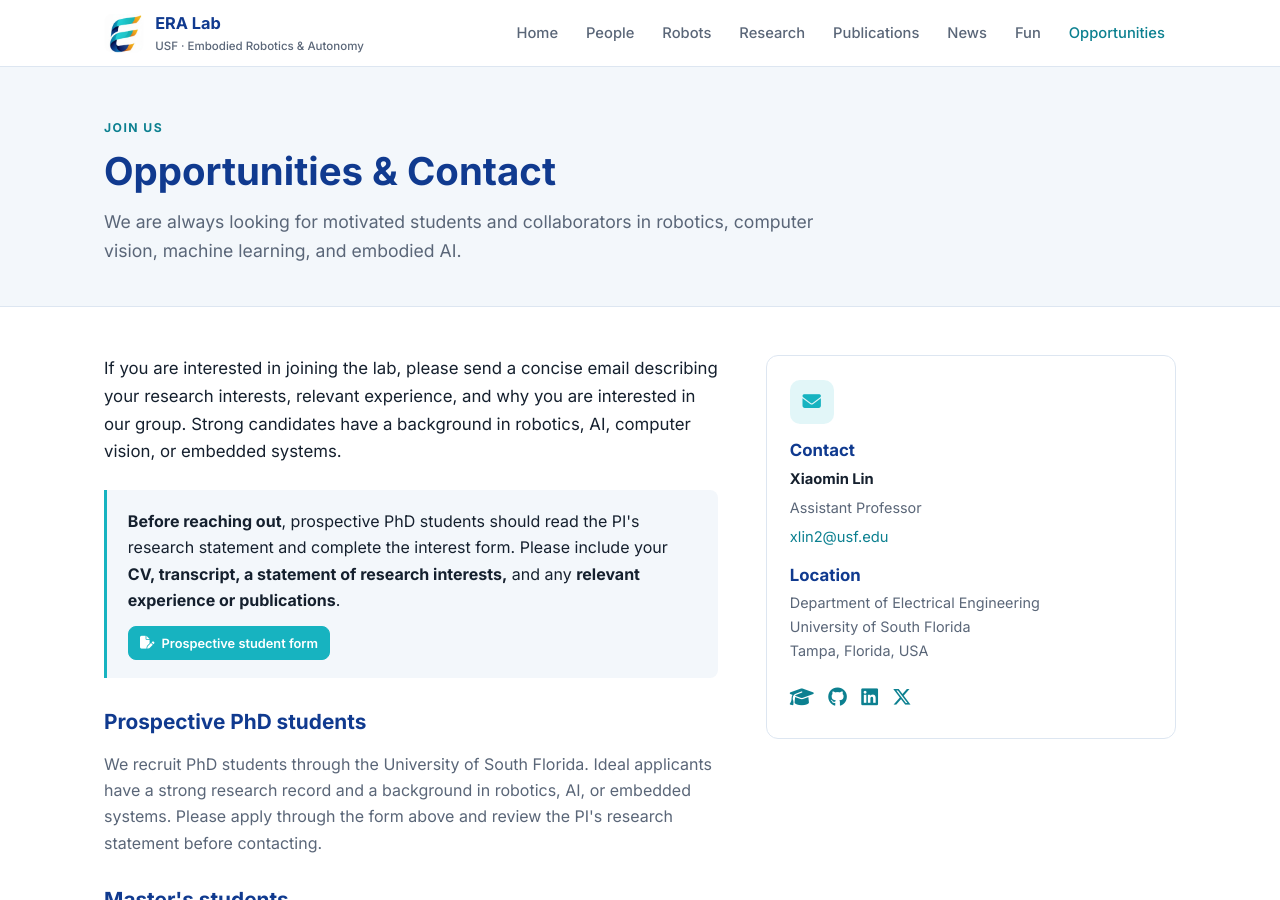
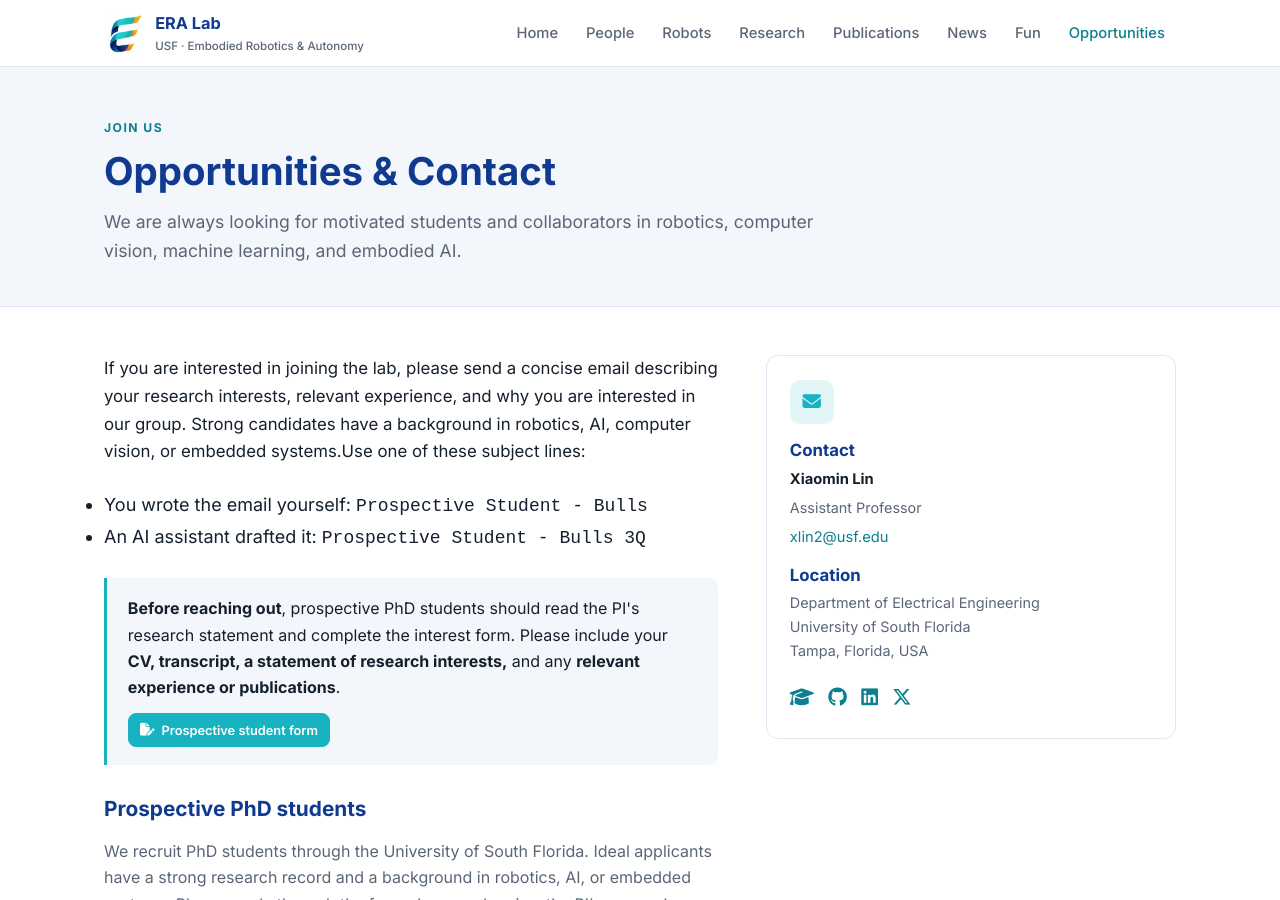
Before and after one commit to era-research-lab/era-research-lab.github.io, a Jekyll site: the page built from opportunities.html, in a window 1280 px wide and 900 px high. Built offline with Jekyll 4.4.1, drawn with Linux system fonts in a browser that asks for light colours; a style sheet for code colours, icons or effects is not loaded.

Commit message:
updated opportunities

```diff
--- a/_config.yml
+++ b/_config.yml
@@ -21,7 +21,7 @@ pi_title: Assistant Professor
 email: xlin2@usf.edu
 
 # Recruiting form (from the PI's site)
-recruiting_form: https://docs.google.com/forms/d/e/1FAIpQLSeXImB61ZKzkJqOOAaDgvAr_eU9ePP57JG2KxMpzKN0GfopLg/viewform
+recruiting_form: https://forms.gle/jp3j5xVTbURGEwuW9
 
 # Social / external links used in the footer
 links:
--- a/opportunities.html
+++ b/opportunities.html
@@ -12,7 +12,13 @@ permalink: /opportunities/
       If you are interested in joining the lab, please send a concise email describing
       your research interests, relevant experience, and why you are interested in our
       group. Strong candidates have a background in robotics, AI, computer vision, or
-      embedded systems.
+      embedded systems.Use one of these subject lines:
+        </p>
+
+        <ul style="font-size: 18px">
+          <li>You wrote the email yourself: <code>Prospective Student - Bulls</code></li>
+          <li>An AI assistant drafted it: <code>Prospective Student - Bulls 3Q</code></li>
+        </ul>
     </p>
 
     <div class="callout" style="margin-bottom:2rem;">
```
